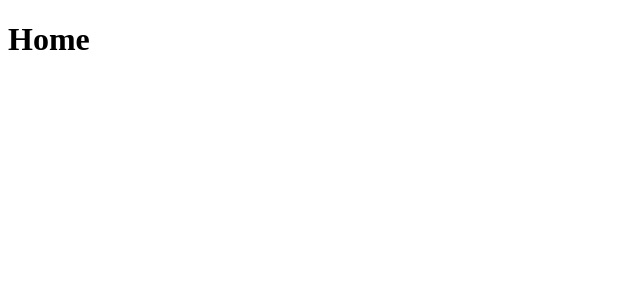
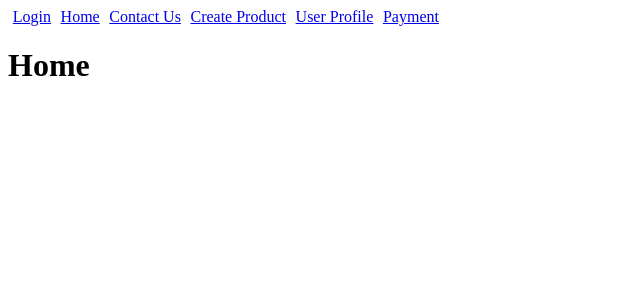
Before and after one commit to PabloElectricista/PF_Front, a React (Create React App) app: page / in a window 1280 px wide. Shown: the top 300 px of the page, without its empty margins (0-640 px from the left). Built offline with nearby package versions, Linux system fonts and the light colour scheme.

Commit message:
The NavBar component was added.

```diff
--- a/src/App.js
+++ b/src/App.js
@@ -1,5 +1,6 @@
 import { Routes , Route } from "react-router-dom";
 import LogIn from "./views/LogIn";
+import NavBar from "./components/NavBar";
 import Home from "./views/Home";
 import ContactUs from "./views/ContactUs";
 import ProductDetail from "./views/ProductDetail";
@@ -11,6 +12,7 @@ import NotFound from "./views/NotFound";
 function App() {
   return (
     <div className="App">
+      <NavBar />
       <Routes>
         <Route exact path='/login' element={<LogIn />} />
         <Route exact path='/' element={<Home />} />
--- /dev/null
+++ b/src/components/NavBar/NavBar.css
@@ -0,0 +1,3 @@
+.linkItem {
+    padding: .3em;
+}
--- /dev/null
+++ b/src/components/NavBar/index.jsx
@@ -0,0 +1,22 @@
+import "./NavBar.css";
+import React, { Component } from "react";
+import { Link } from "react-router-dom";
+
+class NavBar extends Component {
+    render() {
+        return (
+            <div className="NavBar">
+                <div>
+                    <Link className='linkItem' to="/login">Login</Link>
+                    <Link className='linkItem' to="/">Home</Link>
+                    <Link className='linkItem' to="/contact">Contact Us</Link>
+                    <Link className='linkItem' to="/create">Create Product</Link>
+                    <Link className='linkItem' to="/profile">User Profile</Link>
+                    <Link className='linkItem' to="/payment">Payment</Link>
+                </div>
+            </div>
+        );
+    }
+}
+
+export default NavBar;
```
